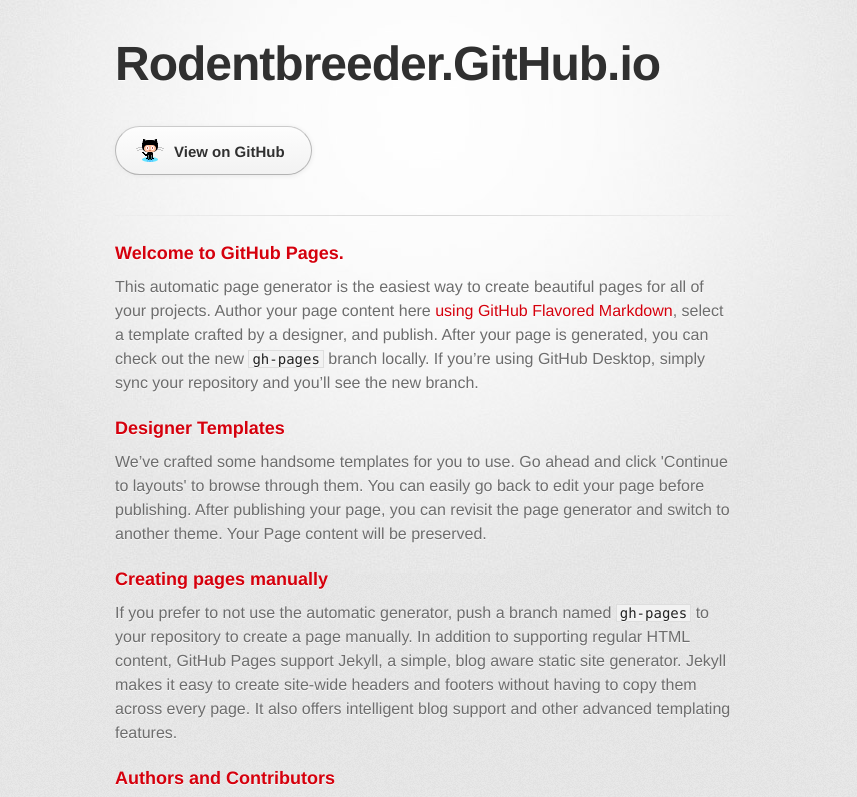
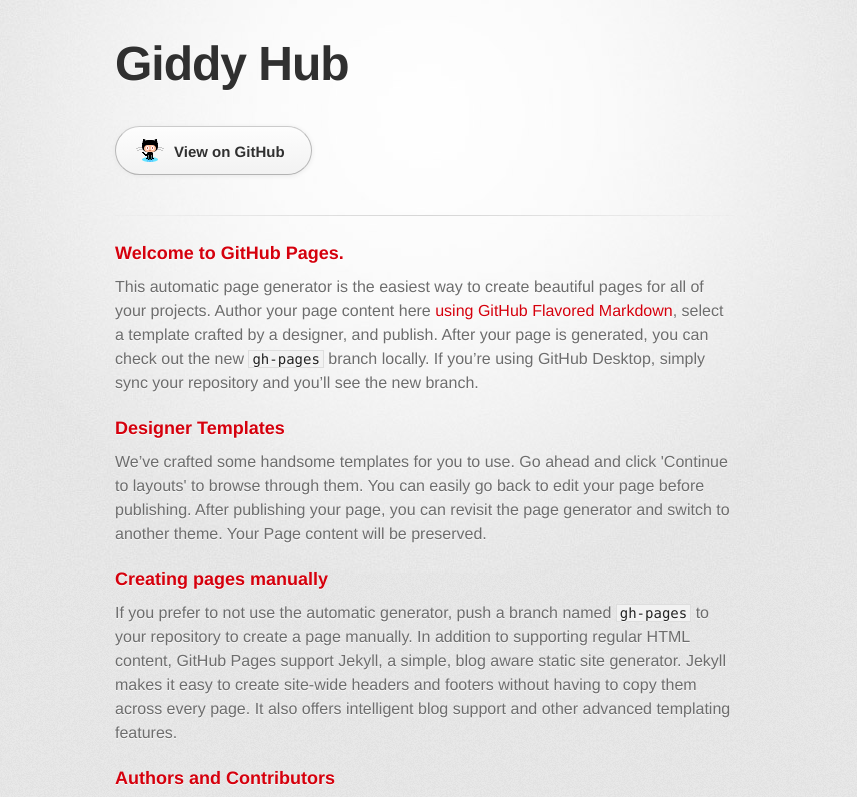
Before and after one commit to rodentbreeder/rodentbreeder.github.io, a plain HTML site: page index.html in a window 1280 px wide. Shown: the top 797 px of the page, without its empty margins (215-1072 px from the left). Drawn offline with Linux system fonts and the light colour scheme; a web font is replaced by a local one.

Commit message:
Update index.html

```diff
--- a/index.html
+++ b/index.html
@@ -10,7 +10,7 @@
     <!--[if lt IE 9]>
     <script src="//html5shiv.googlecode.com/svn/trunk/html5.js"></script>
     <![endif]-->
-    <title>Rodentbreeder.GitHub.io by rodentbreeder</title>
+    <title>Giddy Hub by RodentBreeder</title>
   </head>
 
   <body>
@@ -18,7 +18,7 @@
       <div class="inner">
 
         <header>
-          <h1>Rodentbreeder.GitHub.io</h1>
+          <h1>Giddy Hub</h1>
           <h2></h2>
         </header>
 
```
